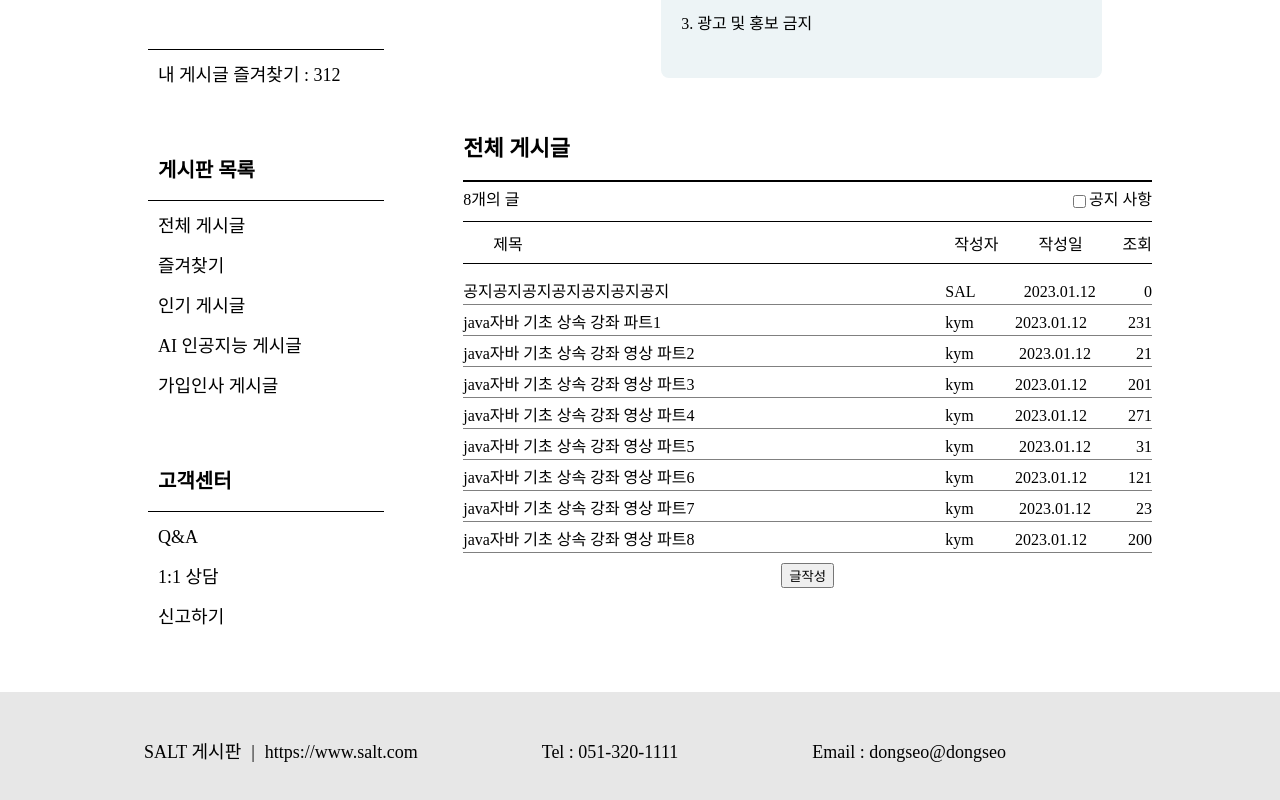
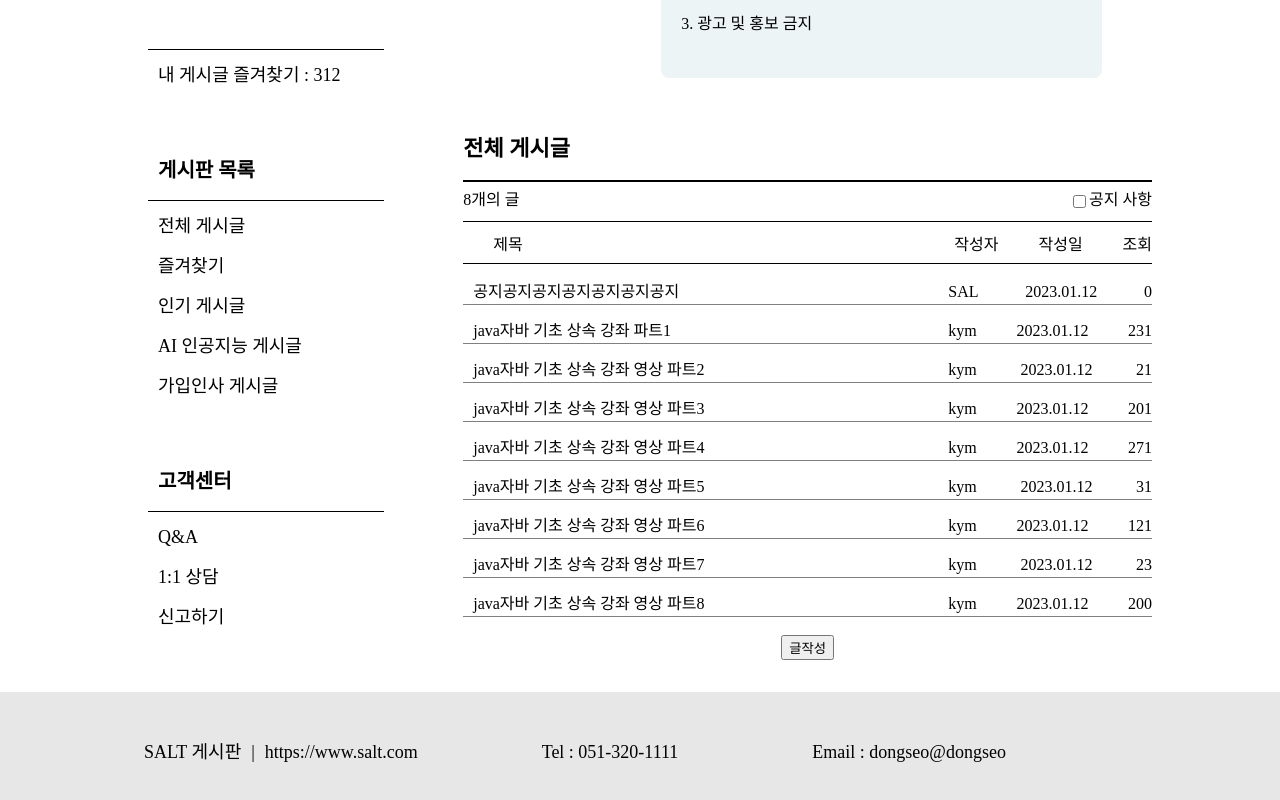
Before and after one commit to soft-a-life/SALT-Frontend, a React (Create React App) app: page / in a window 1280 px wide. Shown: the part 1038-1838 px from the top of the page. Built offline with nearby package versions, Linux system fonts and the light colour scheme; what prosemirror-example-setup would draw is missing.

Commit message:
postContent margin fix

```diff
--- a/src/mainScreen/components-right/components/PostContent.css
+++ b/src/mainScreen/components-right/components/PostContent.css
@@ -3,13 +3,14 @@
     width: 100%;
     height: 20px;
     border-bottom: 1px solid grey;
-    margin-bottom: 10px;
+    margin-bottom: 18px;
     justify-content: space-between;
     float: left;
 }
 .lPost{
     width:70%;
     display:flex;
+    margin-left: 10px;
 }
 .rPost{
     width:30%;
```
